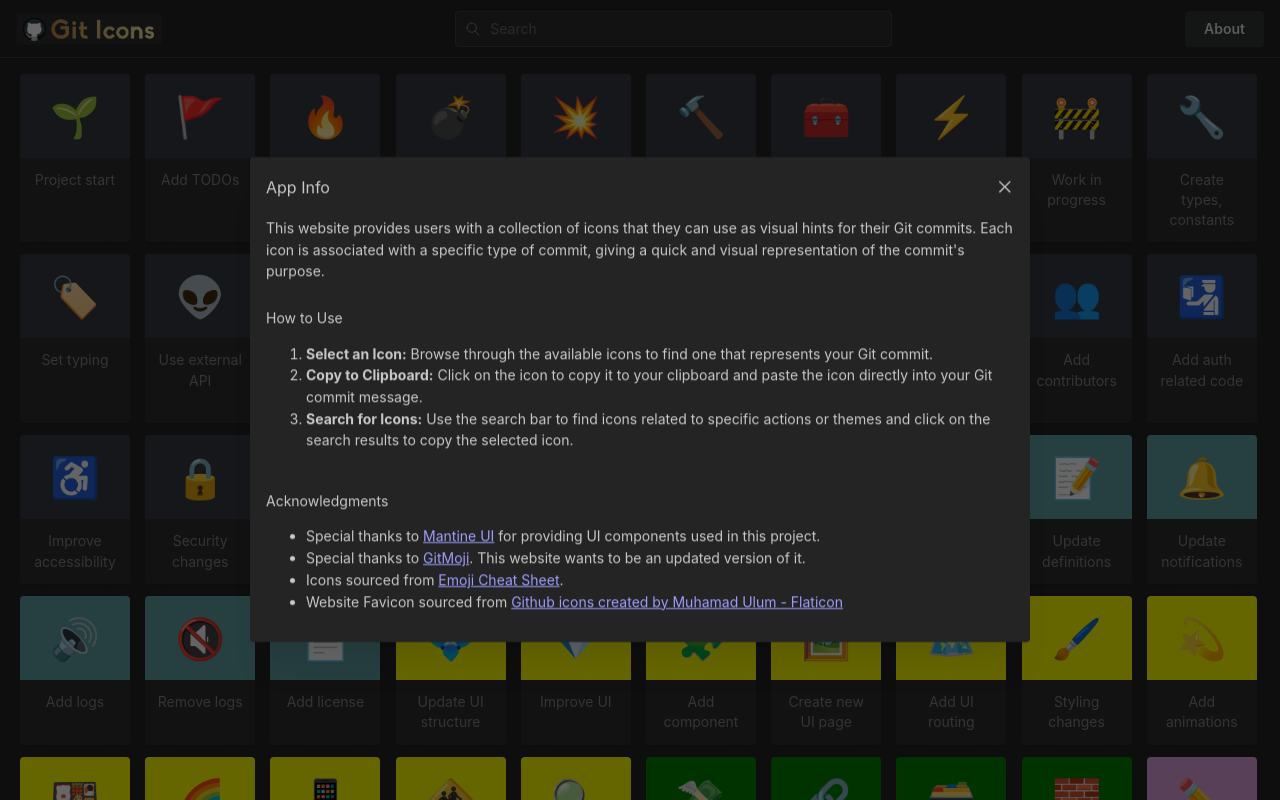
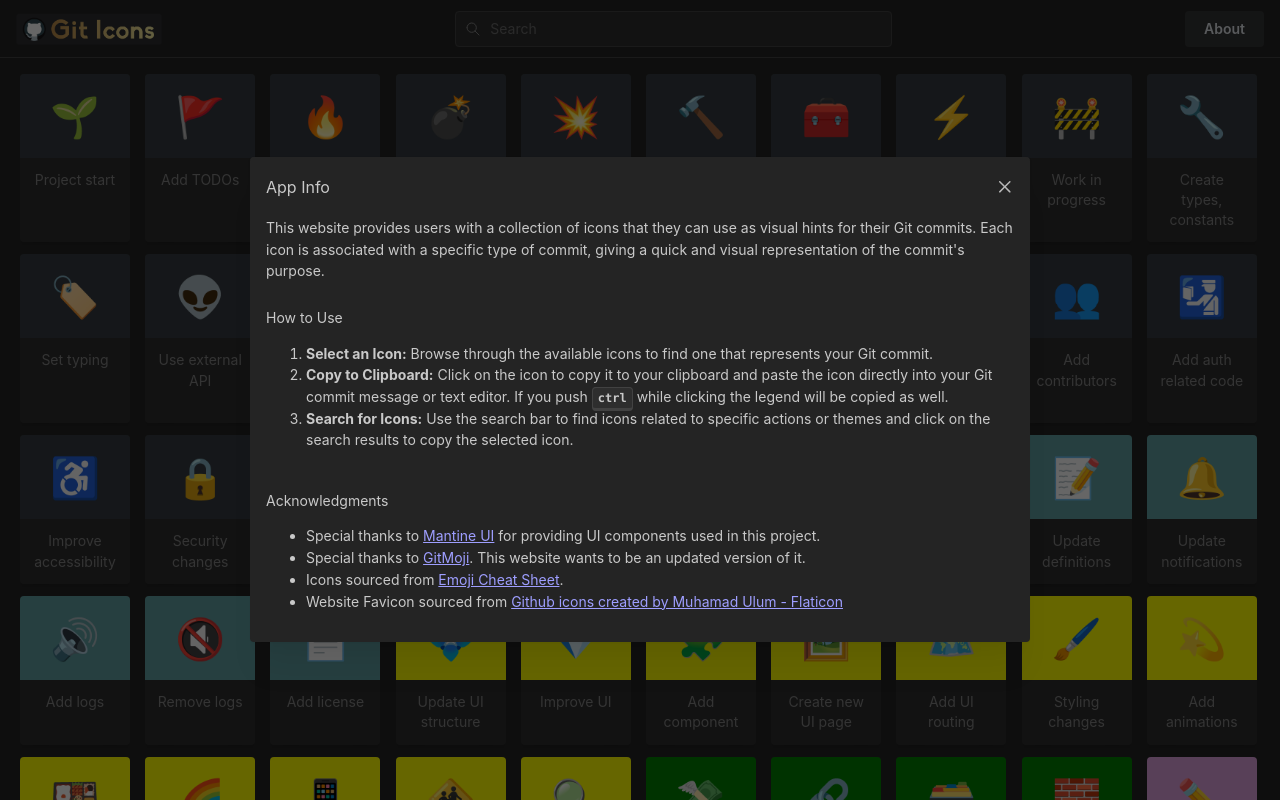
Before and after one commit to EdoardoGruppi/GitIcons, a React (Vite) app: page / in a window 1280 px wide. Both pictures are taken after a click on the button "About". Shown: the top 800 px of the page. Built offline with nearby package versions, Linux system fonts and the light colour scheme.

Commit message:
📖 Update documentation

```diff
--- a/src/header/header.tsx
+++ b/src/header/header.tsx
@@ -1,4 +1,12 @@
-import { Autocomplete, Button, Image, Modal, Text, rem } from "@mantine/core";
+import {
+  Autocomplete,
+  Button,
+  Image,
+  Kbd,
+  Modal,
+  Text,
+  rem,
+} from "@mantine/core";
 import { IconSearch } from "@tabler/icons-react";
 import classes from "./header.module.css";
 import banner from "../assets/Banner.png";
@@ -51,7 +59,8 @@
               <li>
                 <strong>Copy to Clipboard:</strong> Click on the icon to copy it
                 to your clipboard and paste the icon directly into your Git
-                commit message.
+                commit message or text editor. If you push <Kbd>ctrl</Kbd> while
+                clicking the legend will be copied as well.
               </li>
               <li>
                 <strong>Search for Icons:</strong> Use the search bar to find
```
